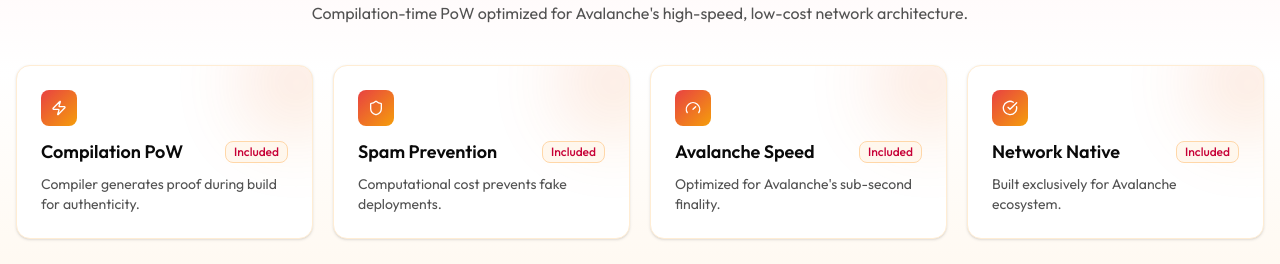
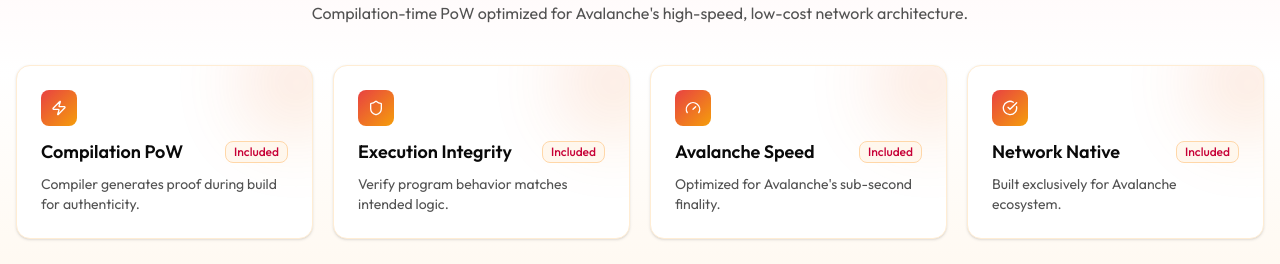
Before and after one commit to vishalmet/.ava, a Next.js app in the folder landingPage/: page / in a window 1280 px wide. Shown: the part 1180-1444 px from the top of the page. Built offline with nearby package versions, Linux system fonts and the light colour scheme.

Commit message:
Update feature card title and description to reflect a shift from "Spam Prevention" to "Execution Integrity," emphasizing program behavior verification.

```diff
--- a/landingPage/components/feature-cards.tsx
+++ b/landingPage/components/feature-cards.tsx
@@ -14,8 +14,8 @@ export default function FeatureCards() {
       icon: Zap,
     },
     {
-      title: "Spam Prevention",
-      desc: "Computational cost prevents fake deployments.",
+      title: "Execution Integrity",
+      desc: "Verify program behavior matches intended logic.",
       icon: Shield,
     },
     {
```
